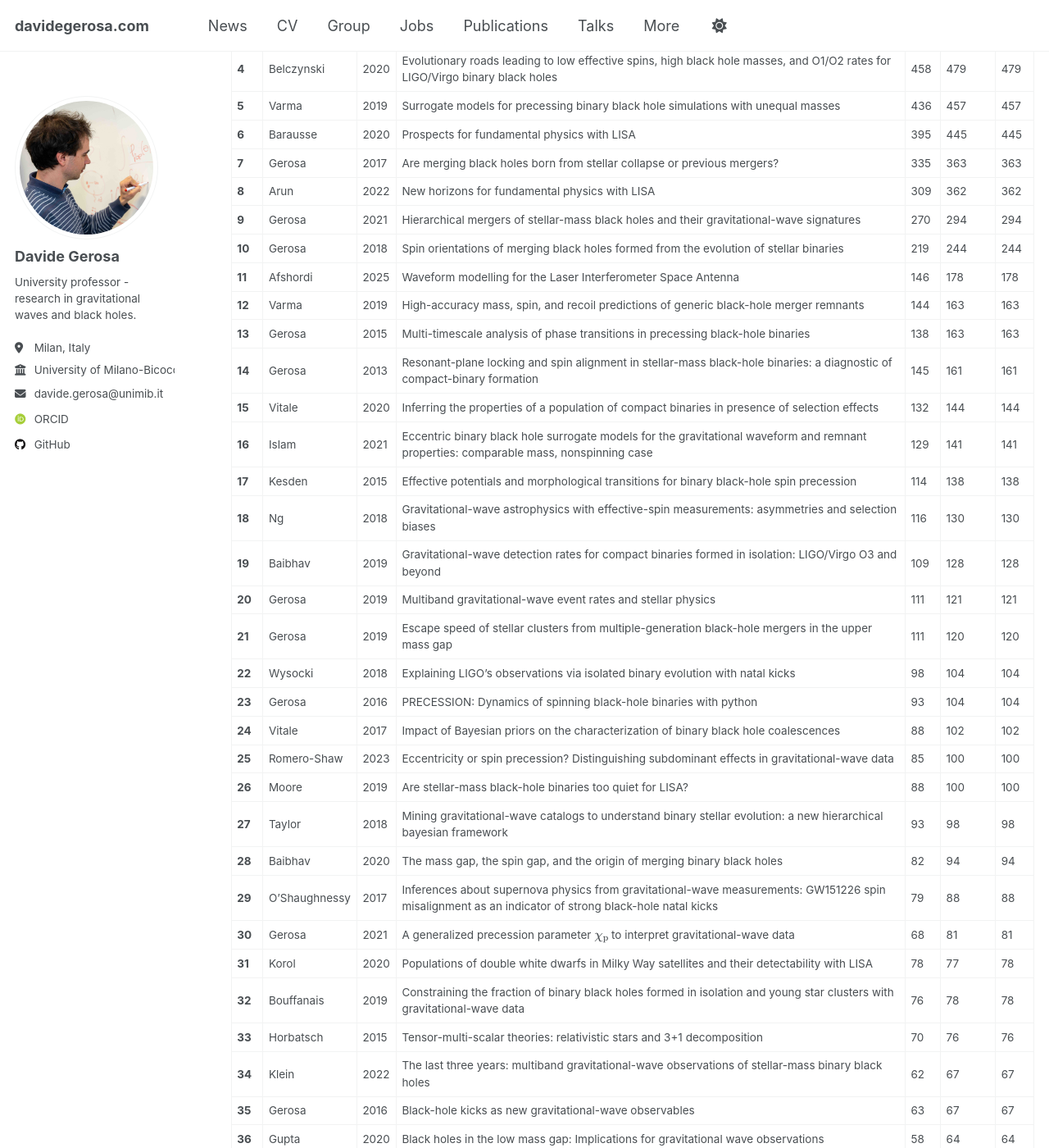
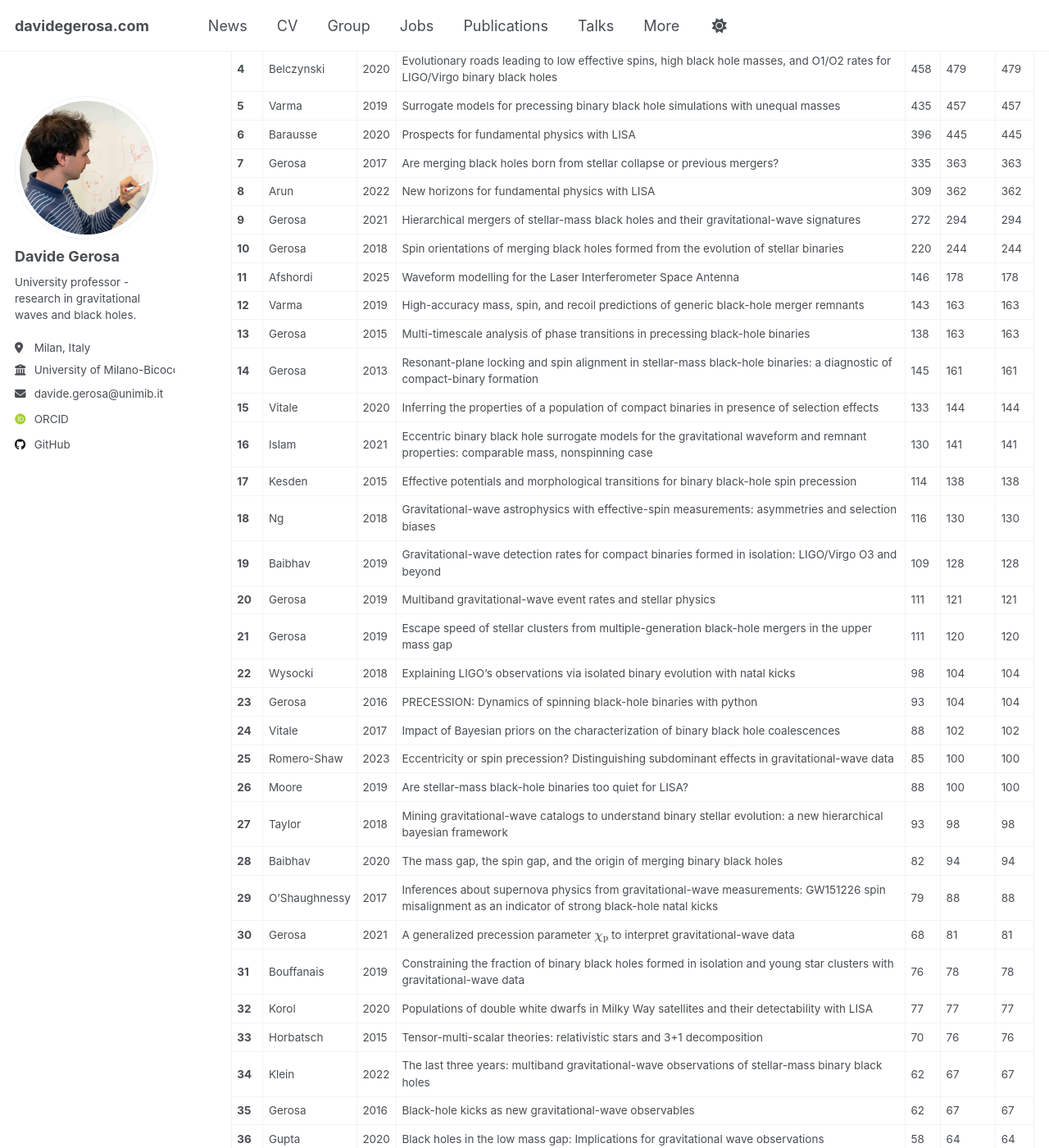
Before and after one commit to dgerosa/website, a Jekyll site: the page built from _pages/citations.md, in a window 1280 px wide and 1400 px high, scrolled down 617 px. Shown: the whole window at 82% size. Built offline with Jekyll 4.4.1, drawn with Linux system fonts in a browser that asks for light colours; some web fonts are replaced; some of the changed text lies outside the part shown.

Commit message:
Website update from workflow

```diff
--- a/_pages/_citations.md
+++ b/_pages/_citations.md
@@ -1,30 +1,30 @@
 ## Citation Summary
 
-- **Total ADS citations**: 9849
+- **Total ADS citations**: 9852
 - **Total INSPIRE citations**: 10801
-- **Total MAX citations**: 10876
+- **Total MAX citations**: 10877
 - **h-index**: 48
 
 ## Paper list sorted by citation count
 
 | # | Author | Year | Title | ADS | INSPIRE | MAX |
 |---|--------|------|-------|-----|---------|-----|
-| **1** | Berti | 2015 | Testing general relativity with present and future astrophysical observations | 1417 | 1608 | 1608 |
+| **1** | Berti | 2015 | Testing general relativity with present and future astrophysical observations | 1416 | 1608 | 1608 |
 | **2** | Barack | 2019 | Black holes, gravitational waves and fundamental physics: a roadmap | 848 | 940 | 940 |
-| **3** | Amaro-Seoane | 2022 | Astrophysics with the Laser Interferometer Space Antenna | 755 | 708 | 755 |
+| **3** | Amaro-Seoane | 2022 | Astrophysics with the Laser Interferometer Space Antenna | 757 | 708 | 757 |
 | **4** | Belczynski | 2020 | Evolutionary roads leading to low effective spins, high black hole masses, and O1/O2 rates for LIGO/Virgo binary black holes | 458 | 479 | 479 |
-| **5** | Varma | 2019 | Surrogate models for precessing binary black hole simulations with unequal masses | 436 | 457 | 457 |
-| **6** | Barausse | 2020 | Prospects for fundamental physics with LISA | 395 | 445 | 445 |
+| **5** | Varma | 2019 | Surrogate models for precessing binary black hole simulations with unequal masses | 435 | 457 | 457 |
+| **6** | Barausse | 2020 | Prospects for fundamental physics with LISA | 396 | 445 | 445 |
 | **7** | Gerosa | 2017 | Are merging black holes born from stellar collapse or previous mergers? | 335 | 363 | 363 |
 | **8** | Arun | 2022 | New horizons for fundamental physics with LISA | 309 | 362 | 362 |
-| **9** | Gerosa | 2021 | Hierarchical mergers of stellar-mass black holes and their gravitational-wave signatures | 270 | 294 | 294 |
-| **10** | Gerosa | 2018 | Spin orientations of merging black holes formed from the evolution of stellar binaries | 219 | 244 | 244 |
+| **9** | Gerosa | 2021 | Hierarchical mergers of stellar-mass black holes and their gravitational-wave signatures | 272 | 294 | 294 |
+| **10** | Gerosa | 2018 | Spin orientations of merging black holes formed from the evolution of stellar binaries | 220 | 244 | 244 |
 | **11** | Afshordi | 2025 | Waveform modelling for the Laser Interferometer Space Antenna | 146 | 178 | 178 |
-| **12** | Varma | 2019 | High-accuracy mass, spin, and recoil predictions of generic black-hole merger remnants | 144 | 163 | 163 |
+| **12** | Varma | 2019 | High-accuracy mass, spin, and recoil predictions of generic black-hole merger remnants | 143 | 163 | 163 |
 | **13** | Gerosa | 2015 | Multi-timescale analysis of phase transitions in precessing black-hole binaries | 138 | 163 | 163 |
 | **14** | Gerosa | 2013 | Resonant-plane locking and spin alignment in stellar-mass black-hole binaries: a diagnostic of compact-binary formation | 145 | 161 | 161 |
-| **15** | Vitale | 2020 | Inferring the properties of a population of compact binaries in presence of selection effects | 132 | 144 | 144 |
-| **16** | Islam | 2021 | Eccentric binary black hole surrogate models for the gravitational waveform and remnant properties: comparable mass, nonspinning case | 129 | 141 | 141 |
+| **15** | Vitale | 2020 | Inferring the properties of a population of compact binaries in presence of selection effects | 133 | 144 | 144 |
+| **16** | Islam | 2021 | Eccentric binary black hole surrogate models for the gravitational waveform and remnant properties: comparable mass, nonspinning case | 130 | 141 | 141 |
 | **17** | Kesden | 2015 | Effective potentials and morphological transitions for binary black-hole spin precession | 114 | 138 | 138 |
 | **18** | Ng | 2018 | Gravitational-wave astrophysics with effective-spin measurements: asymmetries and selection biases | 116 | 130 | 130 |
 | **19** | Baibhav | 2019 | Gravitational-wave detection rates for compact binaries formed in isolation: LIGO/Virgo O3 and beyond | 109 | 128 | 128 |
@@ -39,18 +39,18 @@
 | **28** | Baibhav | 2020 | The mass gap, the spin gap, and the origin of merging binary black holes | 82 | 94 | 94 |
 | **29** | O'Shaughnessy | 2017 | Inferences about supernova physics from gravitational-wave measurements: GW151226 spin misalignment as an indicator of strong black-hole natal kicks | 79 | 88 | 88 |
 | **30** | Gerosa | 2021 | A generalized precession parameter $$\chi_\mathrm{p}$$ to interpret gravitational-wave data | 68 | 81 | 81 |
-| **31** | Korol | 2020 | Populations of double white dwarfs in Milky Way satellites and their detectability with LISA | 78 | 77 | 78 |
-| **32** | Bouffanais | 2019 | Constraining the fraction of binary black holes formed in isolation and young star clusters with gravitational-wave data | 76 | 78 | 78 |
+| **31** | Bouffanais | 2019 | Constraining the fraction of binary black holes formed in isolation and young star clusters with gravitational-wave data | 76 | 78 | 78 |
+| **32** | Korol | 2020 | Populations of double white dwarfs in Milky Way satellites and their detectability with LISA | 77 | 77 | 77 |
 | **33** | Horbatsch | 2015 | Tensor-multi-scalar theories: relativistic stars and 3+1 decomposition | 70 | 76 | 76 |
 | **34** | Klein | 2022 | The last three years: multiband gravitational-wave observations of stellar-mass binary black holes | 62 | 67 | 67 |
-| **35** | Gerosa | 2016 | Black-hole kicks as new gravitational-wave observables | 63 | 67 | 67 |
+| **35** | Gerosa | 2016 | Black-hole kicks as new gravitational-wave observables | 62 | 67 | 67 |
 | **36** | Gupta | 2020 | Black holes in the low mass gap: Implications for gravitational wave observations | 58 | 64 | 64 |
 | **37** | Buscicchio | 2021 | Bayesian parameter estimation of stellar-mass black-hole binaries with LISA | 55 | 63 | 63 |
 | **38** | Gerosa | 2018 | Black-hole kicks from numerical-relativity surrogate models | 56 | 63 | 63 |
 | **39** | Gerosa | 2015 | Precessional instability in binary black holes with aligned spins | 55 | 61 | 61 |
 | **40** | Gerosa | 2016 | Numerical simulations of stellar collapse in scalar-tensor theories of gravity | 51 | 60 | 60 |
 | **41** | Mould | 2022 | Deep learning and Bayesian inference of gravitational-wave populations: hierarchical black-hole mergers | 55 | 59 | 59 |
-| **42** | Gerosa | 2020 | Astrophysical implications of GW190412 as a remnant of a previous black-hole merger | 54 | 59 | 59 |
+| **42** | Gerosa | 2020 | Astrophysical implications of GW190412 as a remnant of a previous black-hole merger | 53 | 59 | 59 |
 | **43** | Gerosa | 2014 | Distinguishing black-hole spin-orbit resonances by their gravitational-wave signatures | 46 | 57 | 57 |
 | **44** | Mould | 2022 | Which black hole formed first? Mass-ratio reversal in massive binary stars from gravitational-wave data | 47 | 55 | 55 |
 | **45** | Gerosa | 2015 | Spin alignment and differential accretion in merging black hole binaries | 55 | 50 | 55 |
```
Also changed, not shown: other parts of _pages/_citations.md (+4 -4 lines), _pages/_group.md (+1 -1 lines), _pages/_publications.md (+1 -1 lines), _pages/_talks.md (+1 -1 lines).
